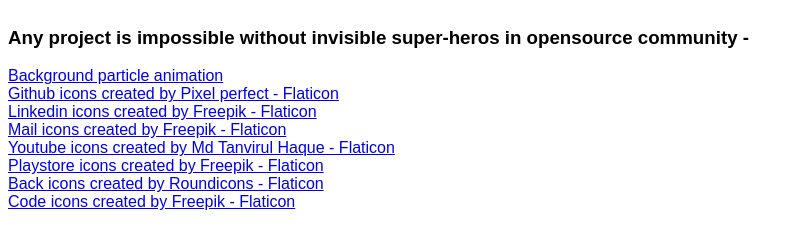
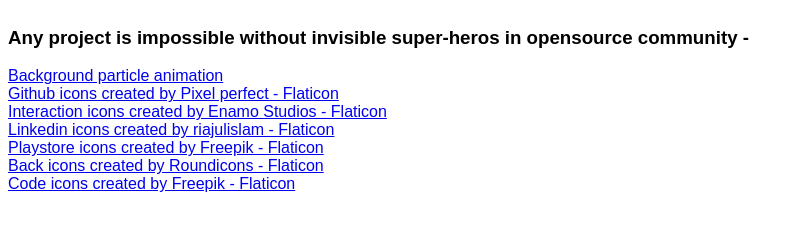
Before and after one commit to Abhi22-github/Abhi22-github, a plain HTML site: page attributes.html in a window 1280 px wide. Shown: the whole page, without its empty margins (0-804 px from the left). Drawn offline with Linux system fonts and the light colour scheme.

Commit message:
Icon changes

```diff
--- a/attributes.html
+++ b/attributes.html
@@ -19,23 +19,11 @@
         >Background particle animation</a
       >
 
-      <a href="https://www.flaticon.com/free-icons/github" title="github icons"
-        >Github icons created by Pixel perfect - Flaticon</a
-      >
-      <a
-        href="https://www.flaticon.com/free-icons/linkedin"
-        title="linkedin icons"
-        >Linkedin icons created by Freepik - Flaticon</a
-      >
-      <a href="https://www.flaticon.com/free-icons/mail" title="mail icons"
-        >Mail icons created by Freepik - Flaticon</a
-      >
+      <a href="https://www.flaticon.com/free-icons/github" title="github icons">Github icons created by Pixel perfect - Flaticon</a>
 
-      <a
-        href="https://www.flaticon.com/free-icons/youtube"
-        title="youtube icons"
-        >Youtube icons created by Md Tanvirul Haque - Flaticon</a
-      >
+      <a href="https://www.flaticon.com/free-icons/interaction" title="interaction icons">Interaction icons created by Enamo Studios - Flaticon</a>
+
+      <a href="https://www.flaticon.com/free-icons/linkedin" title="linkedin icons">Linkedin icons created by riajulislam - Flaticon</a>
 
       <a href="https://www.flaticon.com/free-icons/playstore"
       title="playstore icons">Playstore icons created by Freepik - Flaticon
```
Also changed, not shown: index.html (+3 -3 lines), icons/email.png (deleted), icons/github2.png (added), icons/linkedin2.png (added), icons/mail.png (added), icons/youtube.png (deleted).
